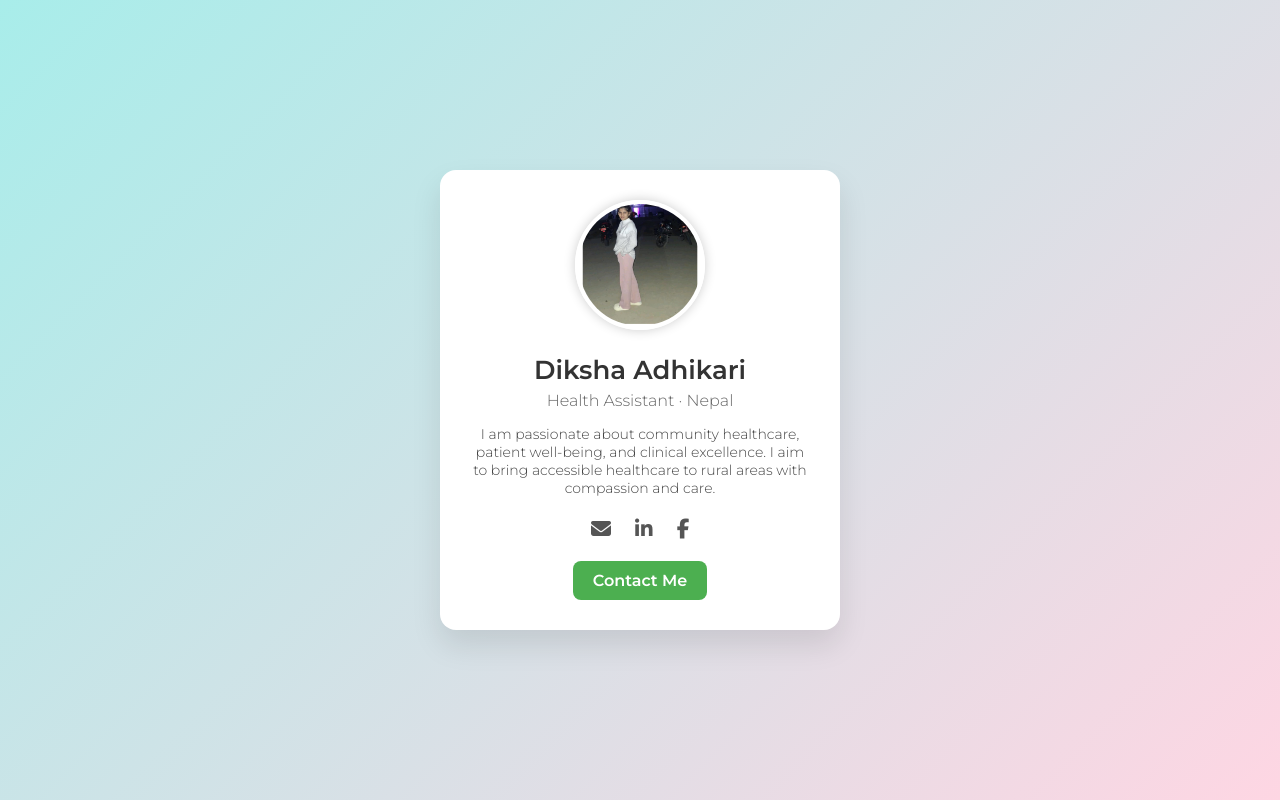
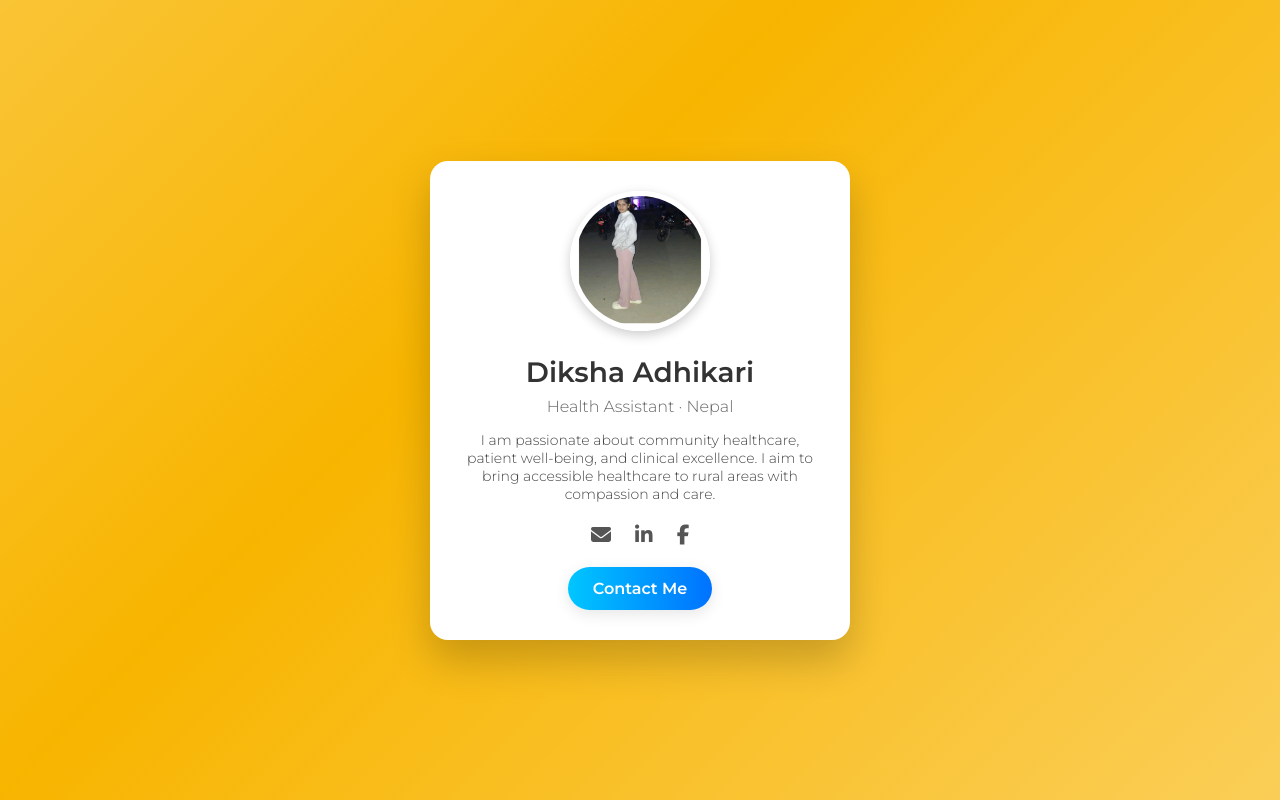
Before and after one commit to sidhdhakal/static_website, a plain HTML site: page index.html in a window 1280 px wide. Drawn offline with Linux system fonts and the light colour scheme.

Commit message:
Update style.css

```diff
--- a/style.css
+++ b/style.css
@@ -6,25 +6,39 @@
 
 body {
   font-family: 'Montserrat', sans-serif;
-  background: linear-gradient(135deg, #a8edea 0%, #fed6e3 100%);
+  height: 100vh;
+  background: linear-gradient(-45deg, #fceabb, #f8b500, #fceabb, #ff758c);
+  background-size: 400% 400%;
+  animation: gradientBG 15s ease infinite;
   display: flex;
   justify-content: center;
   align-items: center;
-  height: 100vh;
+}
+
+@keyframes gradientBG {
+  0% { background-position: 0% 50%; }
+  50% { background-position: 100% 50%; }
+  100% { background-position: 0% 50%; }
 }
 
 .main-container {
+  animation: fadeIn 1.5s ease-in;
   padding: 20px;
+}
+
+@keyframes fadeIn {
+  from { opacity: 0; transform: translateY(30px); }
+  to { opacity: 1; transform: translateY(0); }
 }
 
 .card {
   background-color: white;
-  border-radius: 16px;
-  box-shadow: 0 15px 30px rgba(0, 0, 0, 0.1);
+  border-radius: 18px;
+  box-shadow: 0 20px 40px rgba(0, 0, 0, 0.2);
   padding: 30px;
-  max-width: 400px;
+  max-width: 420px;
   text-align: center;
-  transition: 0.3s;
+  transition: transform 0.4s ease;
 }
 
 .card:hover {
@@ -32,24 +46,31 @@ body {
 }
 
 .profile-img {
-  width: 130px;
-  height: 130px;
+  width: 140px;
+  height: 140px;
   border-radius: 50%;
   object-fit: cover;
-  border: 4px solid #fff;
-  box-shadow: 0 0 12px rgba(0,0,0,0.2);
+  border: 5px solid #fff;
+  box-shadow: 0 4px 12px rgba(0,0,0,0.2);
   margin-bottom: 20px;
+  animation: bounceIn 1.2s ease-out;
+}
+
+@keyframes bounceIn {
+  0% { transform: scale(0.5); opacity: 0; }
+  60% { transform: scale(1.1); opacity: 1; }
+  100% { transform: scale(1); }
 }
 
 h1 {
-  font-size: 26px;
+  font-size: 28px;
   color: #333;
 }
 
 .subtitle {
   font-size: 16px;
   color: #666;
-  margin: 5px 0 15px;
+  margin: 8px 0 15px;
 }
 
 .bio {
@@ -67,24 +88,27 @@ h1 {
   text-decoration: none;
   font-size: 20px;
   color: #555;
-  transition: color 0.3s;
+  transition: transform 0.3s, color 0.3s;
 }
 
 .social-links a:hover {
-  color: #1da1f2;
+  transform: scale(1.3);
+  color: #ff4081;
 }
 
 .button {
   display: inline-block;
-  padding: 10px 20px;
-  background: #4CAF50;
+  padding: 12px 25px;
+  background: linear-gradient(to right, #00c6ff, #0072ff);
   color: white;
   text-decoration: none;
-  border-radius: 8px;
+  border-radius: 25px;
   font-weight: bold;
-  transition: background 0.3s;
+  transition: all 0.3s ease;
+  box-shadow: 0 4px 15px rgba(0,0,0,0.1);
 }
 
 .button:hover {
-  background: #45a049;
+  background: linear-gradient(to right, #ff758c, #ff7eb3);
+  transform: scale(1.05);
 }
```
